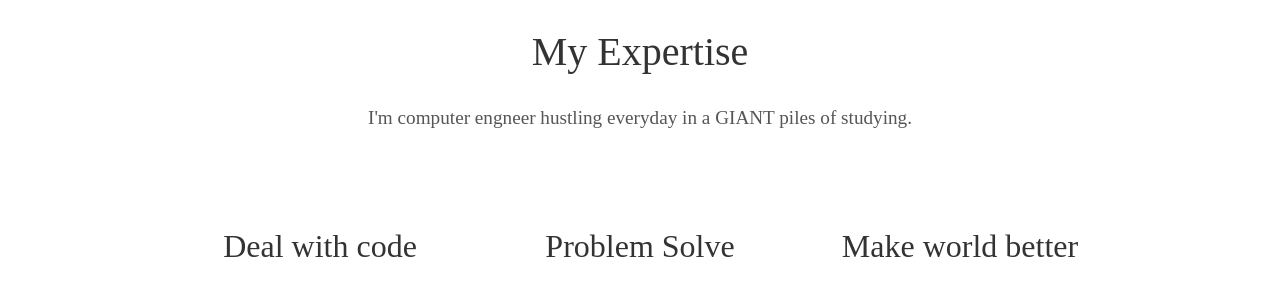
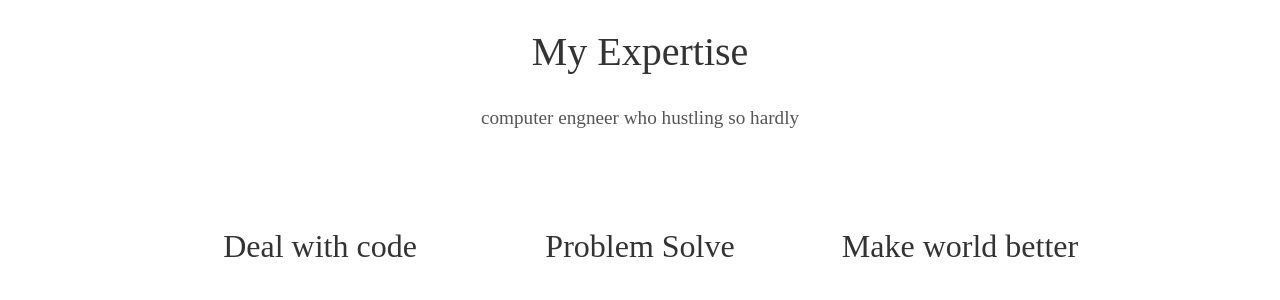
Before and after one commit to kozinovy/kozinovy.github.io, a Jekyll site: the page built from index.html, in a window 1280 px wide. Shown: the part 953-1253 px from the top of the page. Built offline with Jekyll 4.4.1, drawn with Linux system fonts in a browser that asks for light colours; some web fonts are replaced.

Commit message:
Update _config.yml

```diff
--- a/_config.yml
+++ b/_config.yml
@@ -6,9 +6,9 @@ description: A Proceeding Developer
 
 # User settings
 username: Zinovy
-user_description: I'm computer engneer hustling everyday in a GIANT piles of studying.
+user_description: computer engneer who hustling so hardly
 user_title: Software Engineer
-email: mauriurraco@gmail.com
+email: zinovyko@gmail.com
 # twitter_username: lorem_ipsum
 # github_username:  lorem_ipsum
 # gplus_username:  lorem_ipsum
```
